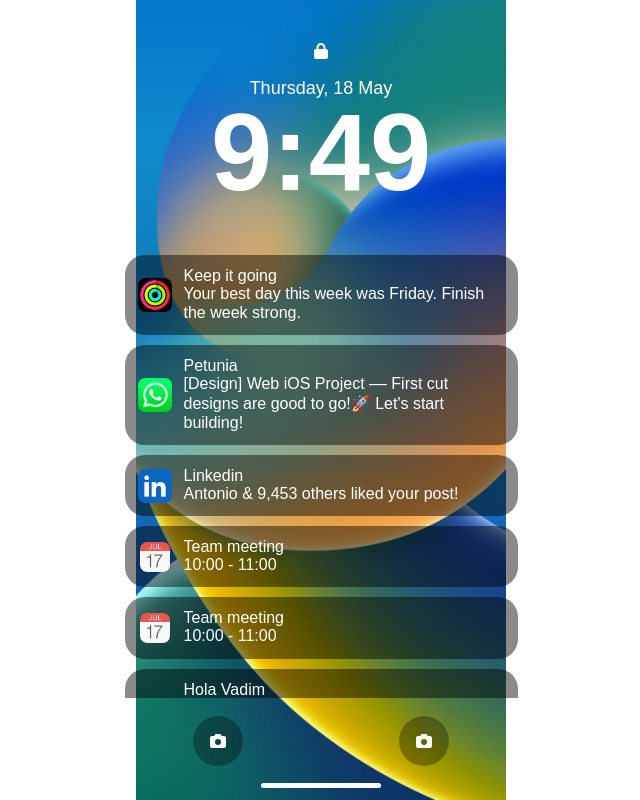
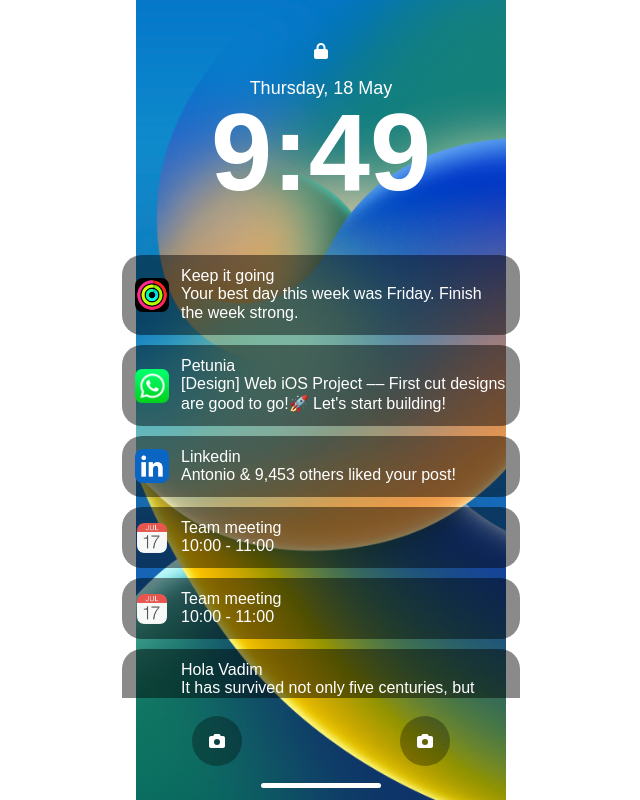
Before and after one commit to SaatvikShukla/iOS-Lockscreen-ReactJS, a React (Vite) app: page / in a window 1280 px wide. Shown: the whole page, without its empty margins (319-959 px from the left). Built offline with nearby package versions, Linux system fonts and the light colour scheme; a web font is replaced by a local one.

Commit message:
fine tune:

```diff
--- a/src/App.css
+++ b/src/App.css
@@ -68,7 +68,7 @@
   /* padding: 2rem; */
   line-height: 1 !important;
   min-height: inherit;
-  max-width: 411px;
+  max-width: min(416px, 100dvw);
     width: 100%;
     max-height: 100dvh !important;
     overflow: overlay;
```
